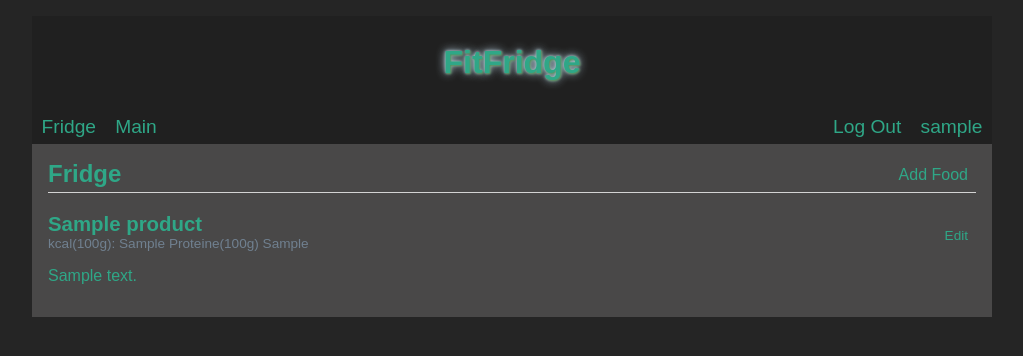
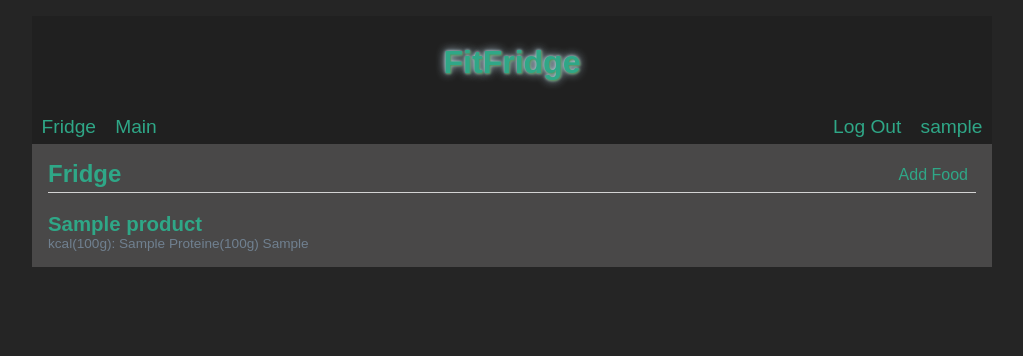
Before and after one commit to tungp2302/FitFridge, a Flask app: template flaskr/templates/fridge/viewFridge.html in a window 1280 px wide. Shown: the top 356 px of the page, without its empty margins (128-1151 px from the left). Run offline with Flask 3, Linux system fonts and the light colour scheme; the visitor is signed in with stand-in values (Sample User, id 1); data comes from the database, SQL or seed files in the repository; the template is opened without the code that fills it: most values are stand-ins (such as "Sample title", 1, 10 or a date in 2020).

Commit message:
cleaned viewFridge

```diff
--- a/flaskr/templates/fridge/viewFridge.html
+++ b/flaskr/templates/fridge/viewFridge.html
@@ -15,11 +15,6 @@
           <h1>{{ product['name'] }}</h1>
           <div class="about">kcal(100g): {{ product['kcal_per_100g'] }} Proteine(100g) {{ product['protein_per_100g'] }}</div>
         </div>
-        {% if g.user['id'] == post['author_id'] %}
-          <a class="action" href="{{ url_for('blog.update', id=post['id']) }}">Edit</a>
-        {% endif %}
-      </header>
-      <p class="body">{{ post['body'] }}</p>
     </article>
     {% if not loop.last %}
       <hr>
```
